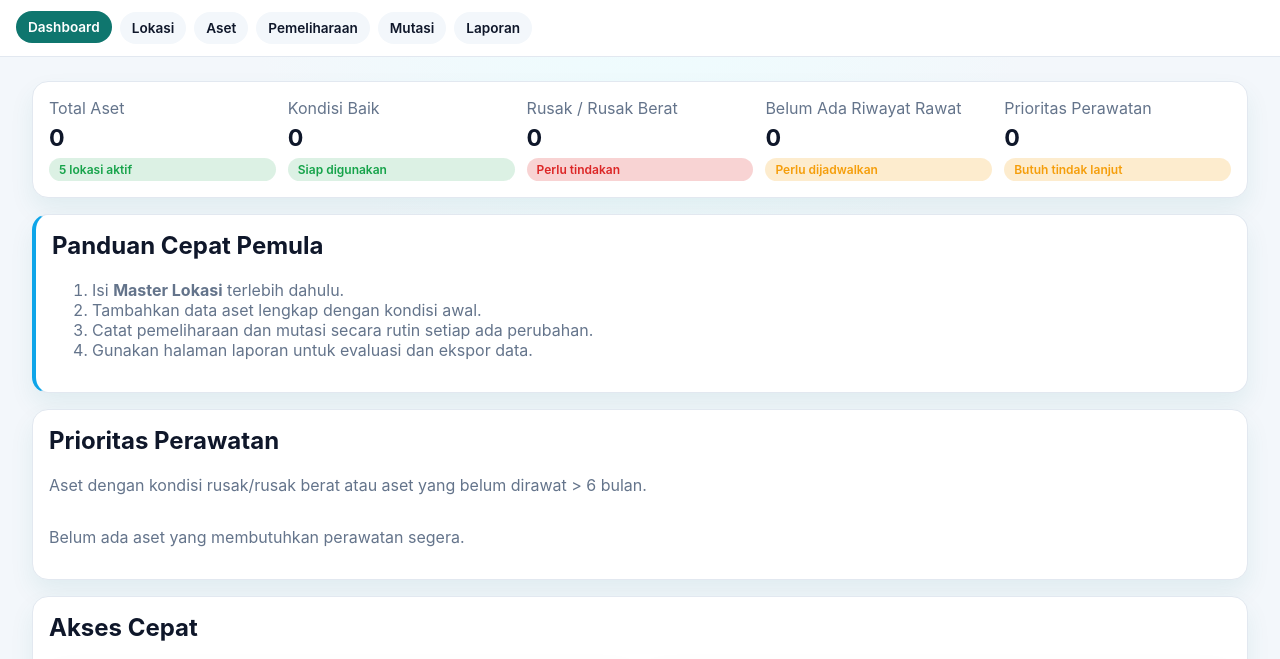
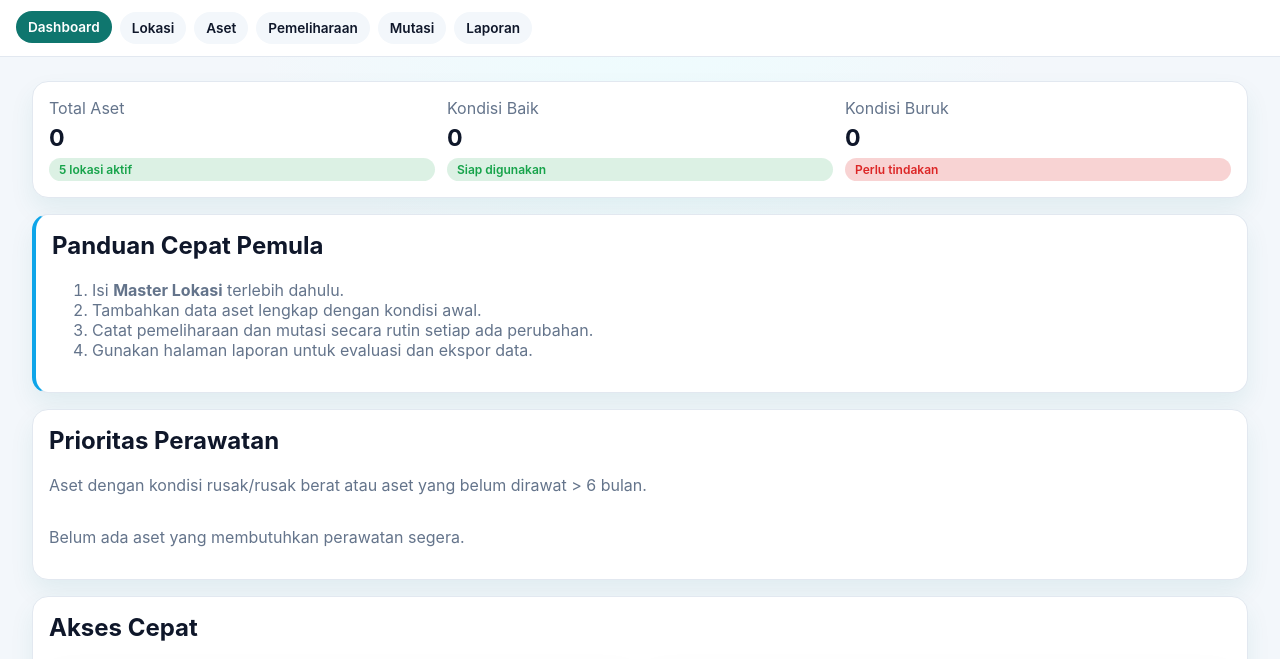
Before and after one commit to Elfaridh/rekap-sarpras-pesantren, a plain HTML site: page index.html in a window 1280 px wide. Shown: the part 103-762 px from the top of the page. Drawn offline with Linux system fonts and the light colour scheme; sample sign-in values are in the browser's storage.

Commit message:
fix: simplify dashboard stats and improve kondisi detection

```diff
--- a/index.html
+++ b/index.html
@@ -46,19 +46,9 @@
         <span class="badge badge-success">Siap digunakan</span>
       </div>
       <div class="stat">
-        <span class="muted">Rusak / Rusak Berat</span>
+        <span class="muted">Kondisi Buruk</span>
         <h3 id="totalRusak">0</h3>
         <span class="badge badge-danger">Perlu tindakan</span>
-      </div>
-      <div class="stat">
-        <span class="muted">Belum Ada Riwayat Rawat</span>
-        <h3 id="totalTanpaRawat">0</h3>
-        <span class="badge badge-warning">Perlu dijadwalkan</span>
-      </div>
-      <div class="stat">
-        <span class="muted">Prioritas Perawatan</span>
-        <h3 id="totalPerhatian">0</h3>
-        <span class="badge badge-warning">Butuh tindak lanjut</span>
       </div>
     </section>
 
--- a/js/dashboard.js
+++ b/js/dashboard.js
@@ -3,12 +3,18 @@ window.pageInit = async function () {
   const lokasi = await getAll("lokasi");
   const pemeliharaan = await getAll("pemeliharaan");
 
+  const normalizeKondisi = value => String(value || "").toLowerCase().trim();
+  const isBaik = item => {
+    const kondisi = normalizeKondisi(item.kondisi);
+    return kondisi === "baik" || kondisi === "ok" || kondisi === "normal";
+  };
+
   const totalAset = aset.reduce((sum, item) => sum + Number(item.jumlah || 0), 0);
   const totalBaik = aset
-    .filter(item => item.kondisi === "Baik")
+    .filter(isBaik)
     .reduce((sum, item) => sum + Number(item.jumlah || 0), 0);
   const totalRusak = aset
-    .filter(item => item.kondisi !== "Baik")
+    .filter(item => !isBaik(item))
     .reduce((sum, item) => sum + Number(item.jumlah || 0), 0);
 
   const lastMaintenanceMap = new Map();
@@ -22,19 +28,15 @@ window.pageInit = async function () {
   const today = new Date();
   const sixMonthsMs = 1000 * 60 * 60 * 24 * 30 * 6;
 
-  const totalTanpaRawat = aset.filter(item => !lastMaintenanceMap.has(item.id)).length;
-
   const prioritas = aset.filter(item => {
     const last = lastMaintenanceMap.get(item.id);
     const overdue = last ? (today - new Date(last) > sixMonthsMs) : false;
-    return item.kondisi !== "Baik" || overdue;
+    return !isBaik(item) || overdue;
   });
 
   document.getElementById("totalAset").textContent = totalAset;
   document.getElementById("totalBaik").textContent = totalBaik;
   document.getElementById("totalRusak").textContent = totalRusak;
-  document.getElementById("totalTanpaRawat").textContent = totalTanpaRawat;
-  document.getElementById("totalPerhatian").textContent = prioritas.length;
   document.getElementById("totalLokasi").textContent = `${lokasi.length} lokasi aktif`;
 
   const container = document.getElementById("prioritasContainer");
@@ -53,7 +55,7 @@ window.pageInit = async function () {
     card.className = "card";
     const last = lastMaintenanceMap.get(item.id);
     const lokasiNama = lokasi.find(loc => loc.id === item.lokasiId)?.nama || "-";
-    const label = item.kondisi !== "Baik" ? "Kondisi perlu perbaikan" : "Jadwal perawatan rutin";
+    const label = !isBaik(item) ? "Kondisi perlu perbaikan" : "Jadwal perawatan rutin";
 
     card.innerHTML = `
       <h3>${item.nama}</h3>
```
